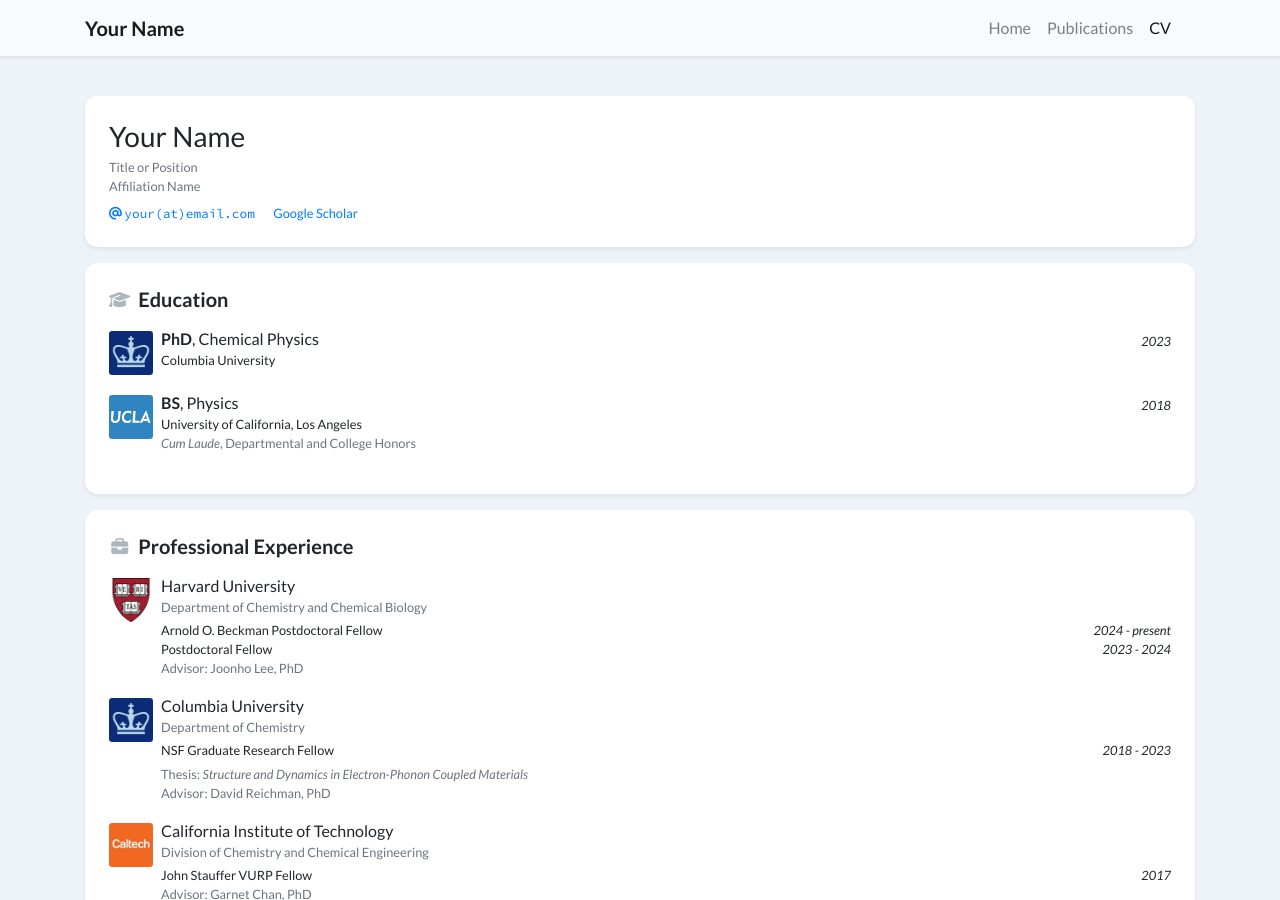
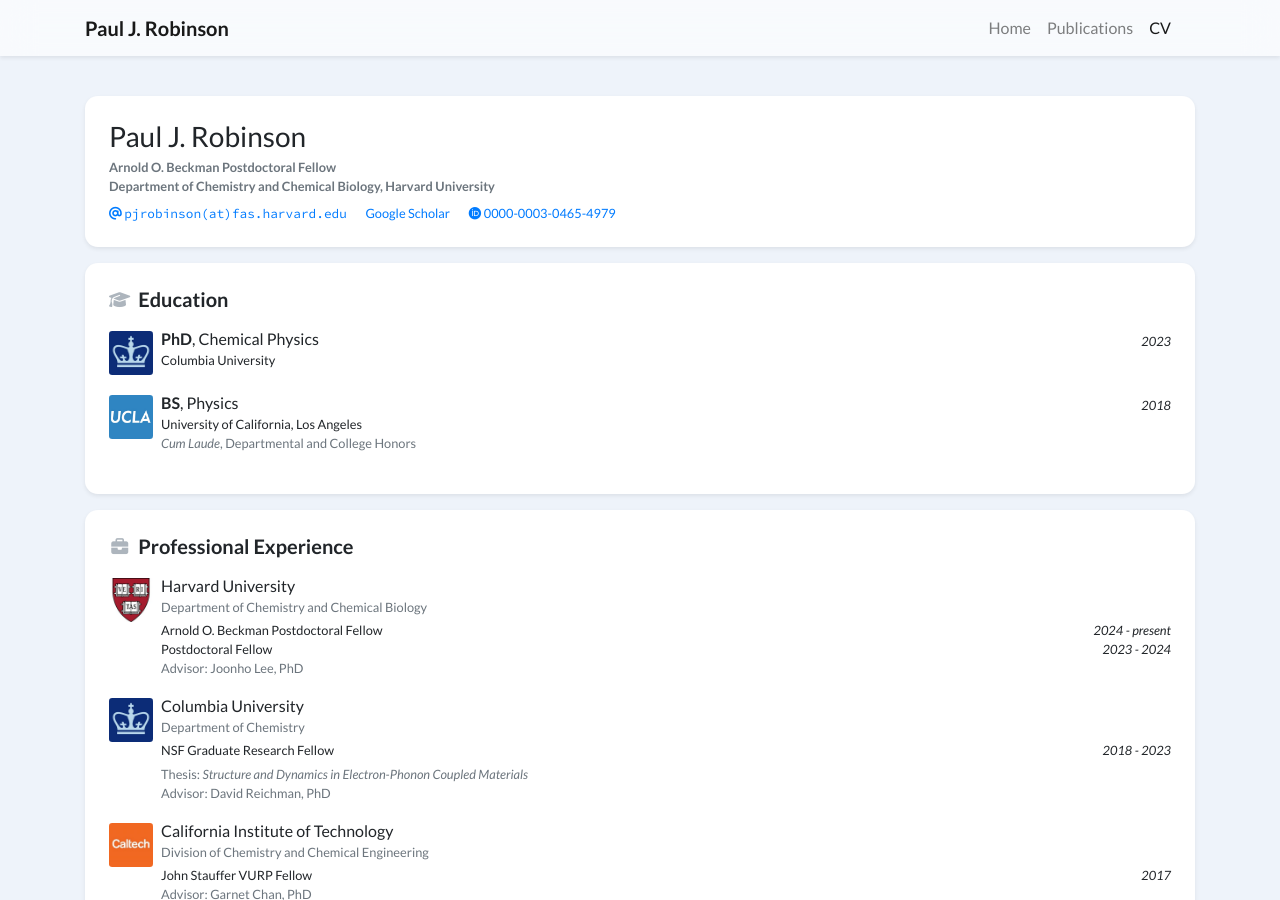
Before and after one commit to pauljprobinson/pauljprobinson.github.io, a Jekyll site: the page built from cv.html, in a window 1280 px wide and 900 px high. Built offline with Jekyll 4.4.1, drawn with Linux system fonts in a browser that asks for light colours; nearby versions of some CDN libraries; a style sheet for code colours, icons or effects is not loaded; part of the change alters nothing that is shown; some of the changed text lies outside the part shown.

Commit message:
Add profile content
Name, position, contact links, portrait and biography.

Co-Authored-By: Claude Opus 5 <noreply@anthropic.com>

```diff
--- a/_data/profile.yml
+++ b/_data/profile.yml
@@ -1,58 +1,39 @@
-primary_name: "Your Name"
+primary_name: "Paul J. Robinson"
+copyright_name: "Paul J. Robinson"   # used in the footer; falls back to primary_name
 secondary_name: ""
-navbar_name: "Your Name"
+navbar_name: "Paul J. Robinson"
 
 positions:
-- name: Title or Position
-- name: Affiliation Name
-  logo: /assets/images/badges/MIT_Social_circle.png  # Logo is optional
+- name: <b>Arnold O. Beckman Postdoctoral Fellow</b>
+- name: <b>Department of Chemistry and Chemical Biology, Harvard University</b>
 
+email: "pjrobinson@fas.harvard.edu"
+orcid: 0000-0003-0465-4979
+# cv_link: /assets/cv/name-of-file.pdf   # optional: any .pdf in assets/cv/ is found automatically
+gscholar: S-aDNKAAAAAJ
+# github: <github-username>
 
-email: "your@email.com"
-# cv_link: link-to-your-cv-file
-gscholar: xFmQpf4AAAAJ  # This is an example, replace it with your own Google Scholar ID
-github: your_github_id
-twitter: your_twitter_id  # Do not include the '@' symbol
-# linkedin: your-linked-in-id
-# orcid: 0000-0000-0000-0000
-
-short_bio_text_justify: false
+short_bio_text_justify: true
+# The paragraph(s) under your name on the homepage. HTML, written by you.
 short_bio: >-
   <p>
-    A <a href="https://en.wikipedia.org/wiki/Bicolor_cat" target="_blank">bicolor cat</a> is a cat with white fur combined with fur of some other colour, for example solid black, tabby, or colourpointed.
-  </p>
-  <p>
-    There are various patterns of a bicolour cat. These range from the Van-patterned (colour on the crown of the head
-    and the tail only) to a solid colour with a throat locket or medallion. Bicolour coats are found in many cat breeds,
-    as well as being common in domestic longhair and domestic shorthair cats.
+  I am a theoretical and computational chemist whose research has covered
+  a wide range of areas including quantum dynamics, electronic structure, strongly correlated materials, and chemical bonding.
+  In general, my research interests encompass the understanding, discovery, and application of correlated materials.
+  In particular, I seek to design tools and ask questions which lead to new and intuitive chemical understandings of these frontier materials.
+  </p><p>
+  I am currently an Arnold O. Beckman Postdoctoral Fellow in Chemical Sciences at Harvard University mentored by Joonho Lee.
+  I received my PhD in Chemical Physics from Columbia University where I was an NSF Graduate Research Fellow under the direction of David Reichman.
+  There, my thesis was <i>Structure and Dynamics in Electron-Phonon Coupled Materials</i>.
+  Prior to that I received my BS in Physics <i>cum laude</i> from UCLA where I worked under Anastassia Alexandrova.
+  I additionally spent summers working under Eric Neuscamman at UC Berkeley and Garnet Chan at Caltech.
+  </p><p>
+  My work has been recognized by a number of awards including the
+  Wiley Computers in Chemistry Outstanding Postdoc Award,
+  the Chemical Computing Group Excellence Award,
+  and the Pegram Award from the Columbia University Chemistry department.
   </p>
 
-portrait_url: /assets/images/photos/portrait.jpg
-portrait_caption: >-
-  Photo by Manja Vitolic on Unsplash (this caption is optional, comment it out to disable).
-
-education:
-- name: Massachusetts Institute of Technology
-  logo: /assets/images/badges/MIT_Social_circle.png
-  position: >-
-    Department of Electrical Engineering and Computer Science <br/>
-    Ph.D. Student
-  date: Sep. 2024 - present
-- name: Peking University
-  logo: /assets/images/badges/PKU_red.png
-  position: B.S. in Computer Science
-  date: Sep. 2019 - Jul. 2021
-
-# experience:
-# - name: Peking University
-#   logo: /assets/images/badges/PKU_red.png
-#   position: Research Intern
-#   date: Sep. 2019 - Jul. 2021
-
-awards:
-- name: Award Name 2
-  date: 2024
-- name: Award Name 1
-  date: 2021
-- name: A quick brown fox jumps over the lazy dog and runs away award
-  date: 2021
+portrait_url: /assets/images/portrait.jpeg
+# portrait_caption: >-
+#   Optional caption, shown as a tooltip.
```
